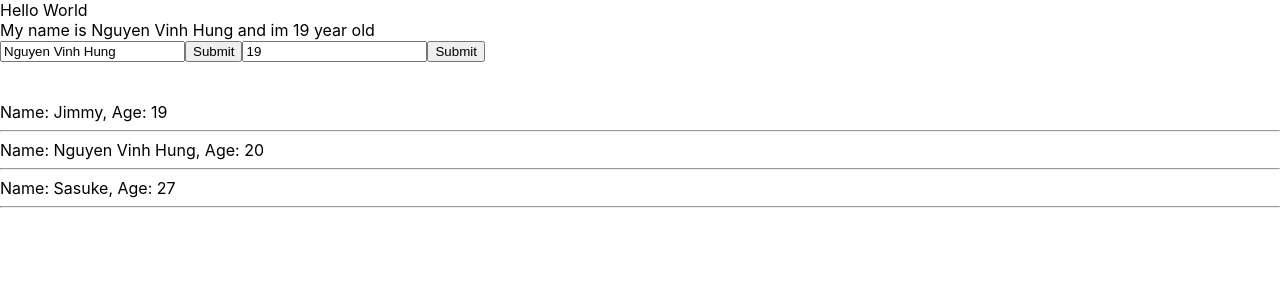
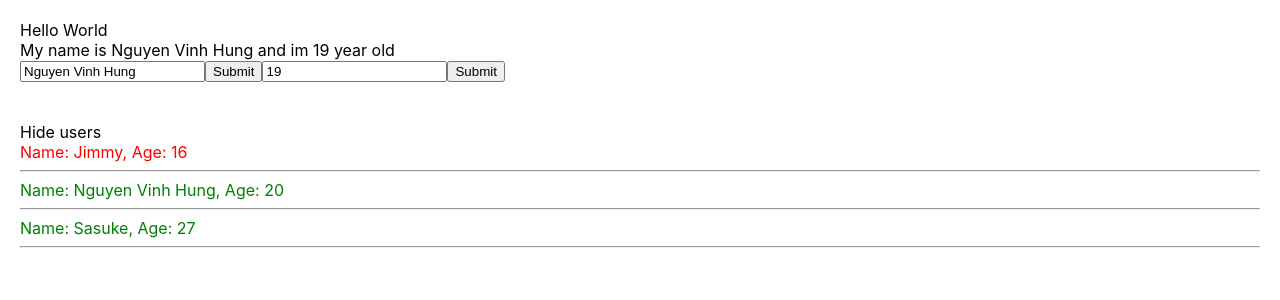
Before and after one commit to itsHungw/demo-Quizzer, a React (Create React App) app: page / in a window 1280 px wide. Shown: the top 300 px of the page. Built offline with nearby package versions, Linux system fonts and the light colour scheme.

Commit message:
video 25

```diff
--- a/src/App.css
+++ b/src/App.css
@@ -1,4 +1,13 @@
+.red {
+  color: red;
+}
+
+.green {
+  color: green;
+}
+
 body {
+  padding: 20px;
   margin: 0;
   font-family: -apple-system, BlinkMacSystemFont, 'Segoe UI', 'Roboto', 'Oxygen',
     'Ubuntu', 'Cantarell', 'Fira Sans', 'Droid Sans', 'Helvetica Neue',
@@ -46,6 +55,7 @@ code {
   from {
     transform: rotate(0deg);
   }
+
   to {
     transform: rotate(360deg);
   }
--- a/src/App.js
+++ b/src/App.js
@@ -12,17 +12,17 @@ class App extends React.Component {
       {
         id: 1,
         name: 'Jimmy',
-        age: 19
+        age: "16"
       },
       {
         id: 2,
         name: 'Nguyen Vinh Hung',
-        age: 20
+        age: "20"
       },
       {
         id: 3,
         name: 'Sasuke',
-        age: 27
+        age: "27"
       }
     ]
   }
--- a/src/components/DisplayInfo.js
+++ b/src/components/DisplayInfo.js
@@ -1,19 +1,41 @@
 import React from "react";
 
 class DisplayInfo extends React.Component {
+    state = {
+        isShowList: true
+    }
+    handleShowHide = () => {
+        this.setState({
+            isShowList: !this.state.isShowList
+        })
+    }
+
     render() {
         const { listUser } = this.props;
-
         return (
             <>
+                <div>
+                    <span
+                        onClick={() => { this.handleShowHide() }}>
+                        {this.state.isShowList === true ? "Hide users" : "Display user"}
+                    </span>
+                </div>
+
                 {listUser.map((item) => {
                     return (
                         <>
-                            <div key={item}>Name: {item.name}, Age: {item.age}</div>
-                            <hr />
+                            {this.state.isShowList &&
+                                <div>
+                                    <div key={item} className={item.age > 18 ? "green" : "red"}>
+                                        Name: {item.name}, Age: {item.age}
+                                    </div>
+                                    <hr />
+                                </div>
+                            }
                         </>
+                    )
 
-                    )
+
                 })}
 
             </>
```
